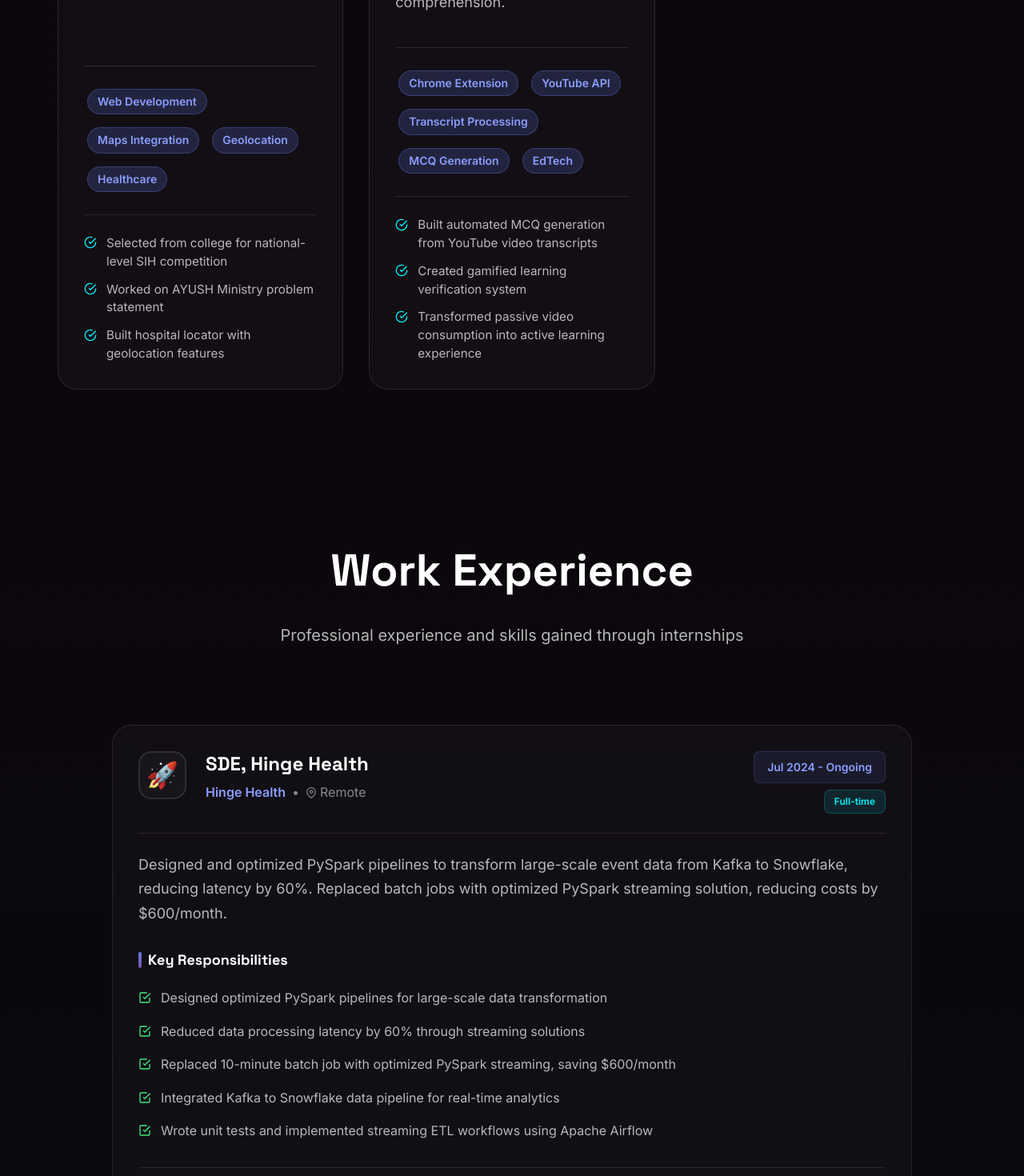
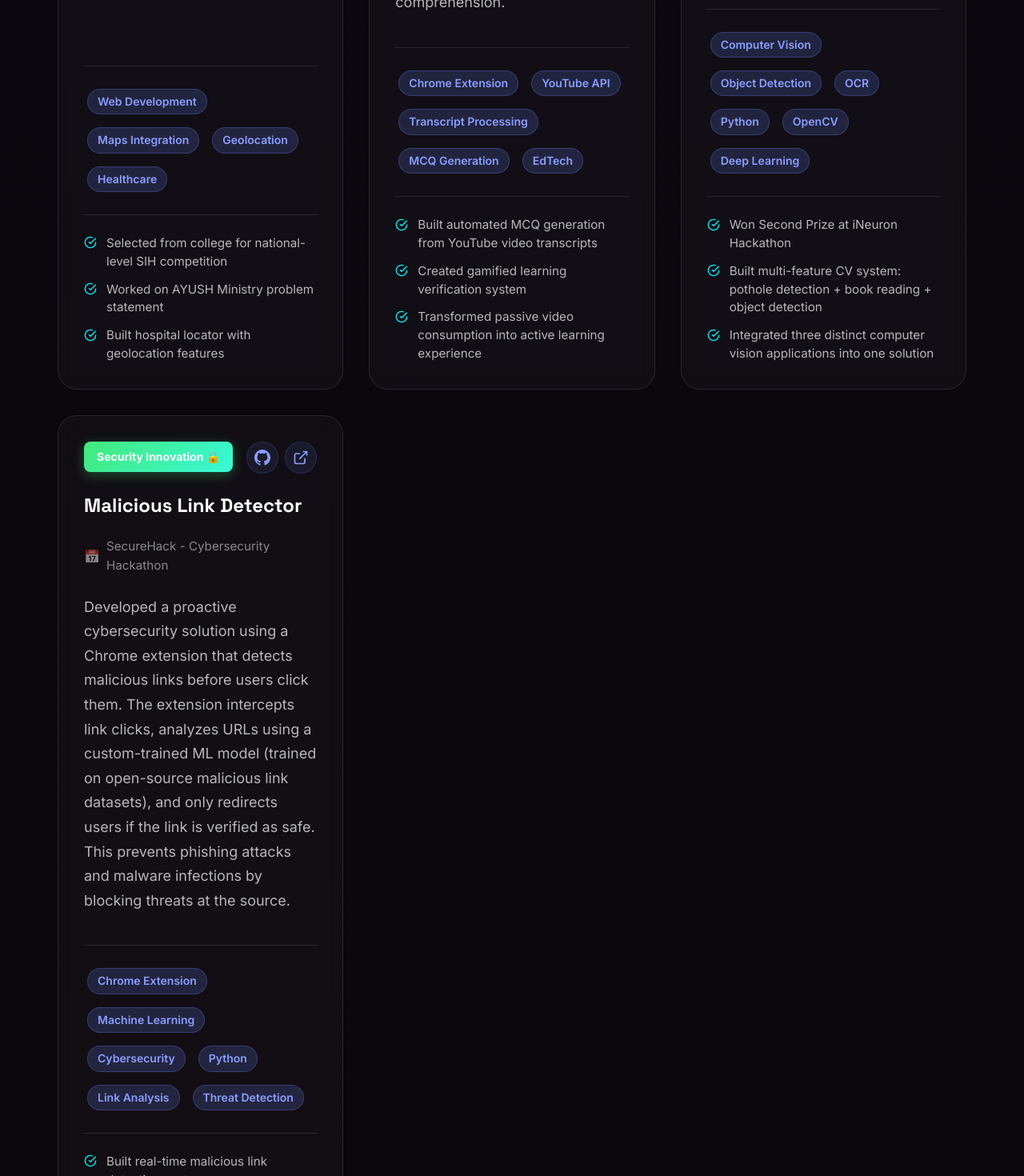
Before and after one commit to ajitg25/portfolioV2, a React (Vite) app: page / in a window 1280 px wide. Shown: the part 6940-8410 px from the top of the page at 80% size. Built offline with nearby package versions, Linux system fonts and the light colour scheme.

Commit message:
added all hackathons project

```diff
--- a/src/components/Hackathons.tsx
+++ b/src/components/Hackathons.tsx
@@ -145,6 +145,36 @@ const Hackathons = () => {
             link: '#',
             githubLink: 'https://github.com/ajitg25/all_hackathons_college_life/tree/main/Warpspeed',
         },
+        {
+            name: 'Multi-Feature Computer Vision System',
+            event: 'iNeuron Hackathon',
+            position: 'Second Prize 🥈',
+            description:
+                'Developed a comprehensive computer vision solution combining three key features: pothole detection for road safety, book reading assistance for visually impaired users, and general object detection. The integrated system addressed multiple real-world problems using advanced CV techniques, demonstrating versatility in applying computer vision to solve diverse challenges.',
+            technologies: ['Computer Vision', 'Object Detection', 'OCR', 'Python', 'OpenCV', 'Deep Learning'],
+            achievements: [
+                'Won Second Prize at iNeuron Hackathon',
+                'Built multi-feature CV system: pothole detection + book reading + object detection',
+                'Integrated three distinct computer vision applications into one solution',
+            ],
+            link: '#',
+            githubLink: 'https://github.com/ajitg25/all_hackathons_college_life/tree/main/ineuron-hackathon',
+        },
+        {
+            name: 'Malicious Link Detector',
+            event: 'SecureHack - Cybersecurity Hackathon',
+            position: 'Security Innovation 🔒',
+            description:
+                'Developed a proactive cybersecurity solution using a Chrome extension that detects malicious links before users click them. The extension intercepts link clicks, analyzes URLs using a custom-trained ML model (trained on open-source malicious link datasets), and only redirects users if the link is verified as safe. This prevents phishing attacks and malware infections by blocking threats at the source.',
+            technologies: ['Chrome Extension', 'Machine Learning', 'Cybersecurity', 'Python', 'Link Analysis', 'Threat Detection'],
+            achievements: [
+                'Built real-time malicious link detection system',
+                'Trained custom ML model using open-source security datasets',
+                'Created proactive security layer preventing phishing and malware attacks',
+            ],
+            link: '#',
+            githubLink: 'https://github.com/ajitg25/all_hackathons_college_life/tree/main/securehack',
+        },
     ];
 
     return (
```
